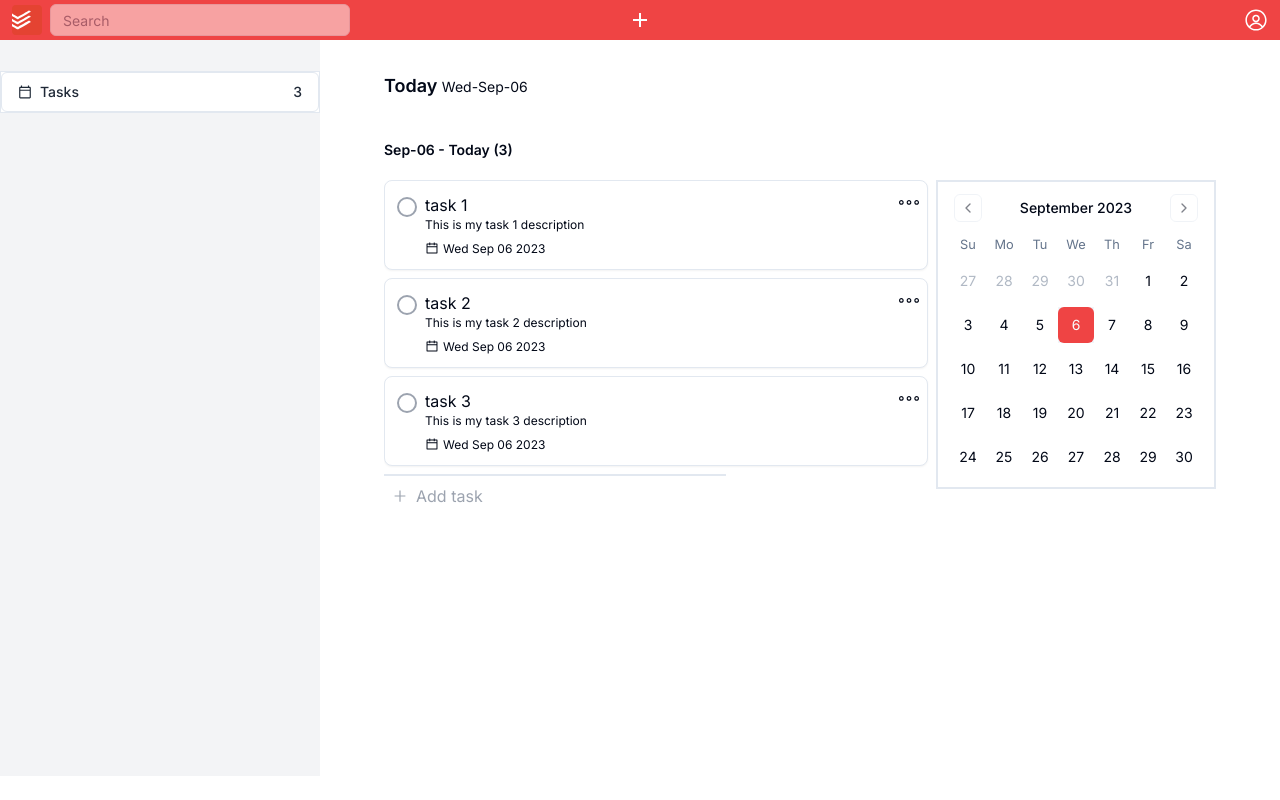
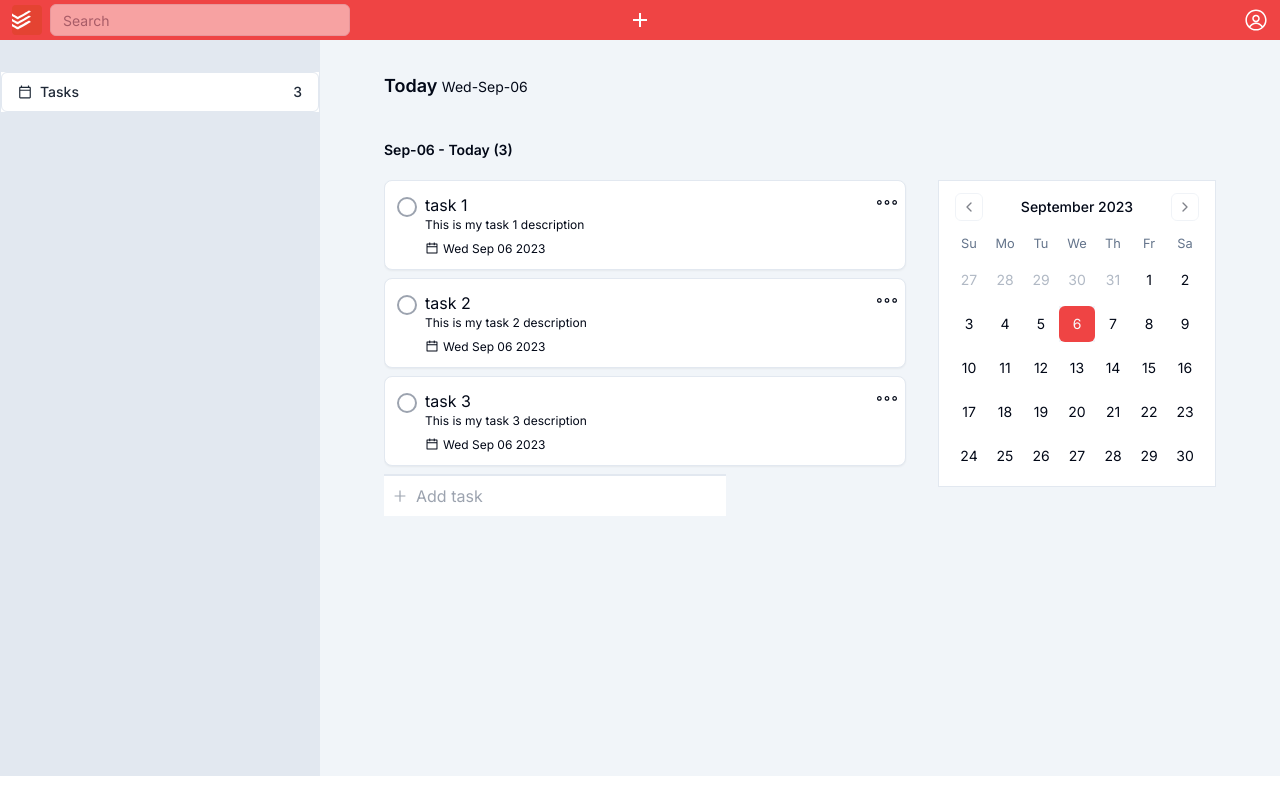
Before and after one commit to eric-nichols-nyc/listit-nextjs, a Next.js app: page / in a window 1280 px wide. Built offline with nearby package versions, Linux system fonts and the light colour scheme.

Commit message:
update to calendar list on day mirroring

```diff
--- a/app/globals.css
+++ b/app/globals.css
@@ -74,6 +74,7 @@
     @apply bg-background text-foreground;
   }
 }
+
 .maincontent{
   height: calc(100vh - 64px);
 }
--- a/app/layout.tsx
+++ b/app/layout.tsx
@@ -36,7 +36,7 @@ export default function RootLayout({
           theme="dark"
         />
         <Topbar />
-        <div className="flex maincontent">
+        <div className="flex maincontent bg-slate-100">
           <Sidenav />
           <div>
             <Home />
--- a/components/Calendar.tsx
+++ b/components/Calendar.tsx
@@ -35,7 +35,7 @@ const CalendarComponent = () => {
   }, [tasks, getUniqueDates])
 
   return (
-    <div className=" border-2 bg-gray-100">
+    <div className=" border bg-gray-100">
       <Calendar
         className="bg-white"
         mode="multiple"
@@ -53,6 +53,7 @@ const CalendarComponent = () => {
             gap-2
             items-center
             bg-white
+            shadow-md
             "
           >
             <Checkbox />
--- a/components/Home.tsx
+++ b/components/Home.tsx
@@ -19,7 +19,7 @@ export default function Home() {
       "
     >
       <Header />
-      <div className="flex">
+      <div className="flex gap-6">
         <div className="w-full relative">
           <div className="flex relative text-sm font-semibold">{format(new Date(), 'MMM-dd')} - Today ({tasks.length})</div>
           <div
--- a/components/Sidenav.tsx
+++ b/components/Sidenav.tsx
@@ -8,7 +8,7 @@ export const Sidenav = () => {
     <div
     className="
     w-[320px]
-    bg-gray-100
+    bg-slate-200
     pt-8
     "
     >
```
